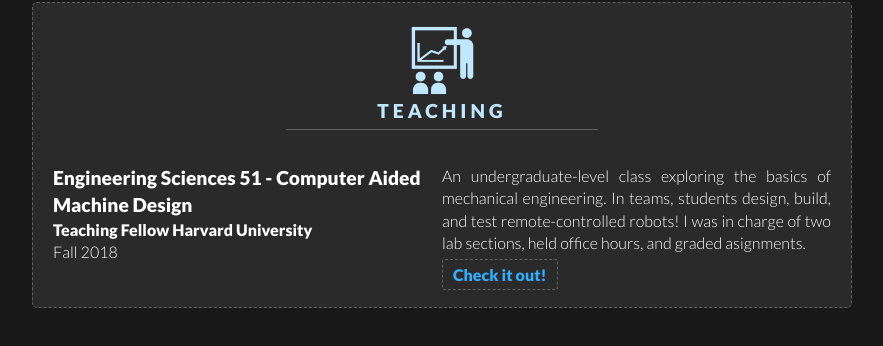
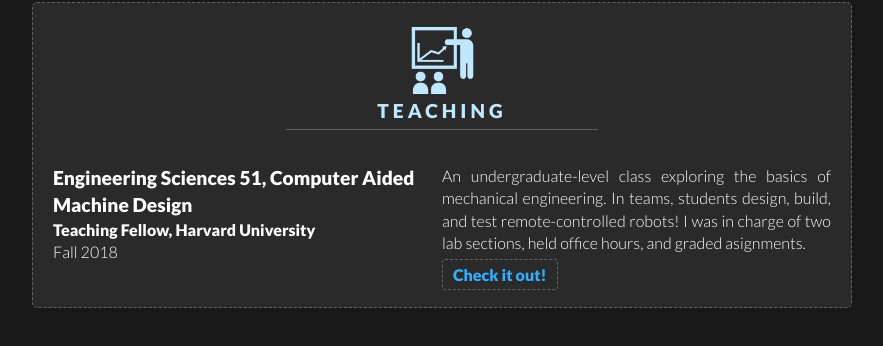
Before and after one commit to cbteeple/cbteeple.github.io, a Jekyll site: the page built from index.html, in a window 1280 px wide and 900 px high, scrolled down 2203 px. Shown: the part 94-440 px from the top of the window, without its empty margins (198-1081 px from the left). Built offline with Jekyll 4.4.1, drawn with Linux system fonts in a browser that asks for light colours.

Commit message:
updated teaching formatting

```diff
--- a/_data/teaching.yml
+++ b/_data/teaching.yml
@@ -1,4 +1,4 @@
--   class: Engineering Sciences 51 - Computer Aided Machine Design
+-   class: Engineering Sciences 51, Computer Aided Machine Design
     title: Teaching Fellow
     school: Harvard University
     description: An undergraduate-level class exploring the basics of mechanical engineering. In teams, students design, build, and test remote-controlled robots! I was in charge of two lab sections, held office hours, and graded asignments.
--- a/_includes/resume.html
+++ b/_includes/resume.html
@@ -103,8 +103,7 @@
         <div class="resume_container">
             <dt>
                 <p class="title">{{ teach.class }}</p>
-                <p class="company">{{ teach.title }}</p>
-                <p class="company">{{ teach.school }}</p>
+                <p class="company">{{ teach.title }}, {{ teach.school }}</p>
                 <p class="period">{{ teach.period }}</p>
             </dt><!--
             --><dd>
```
